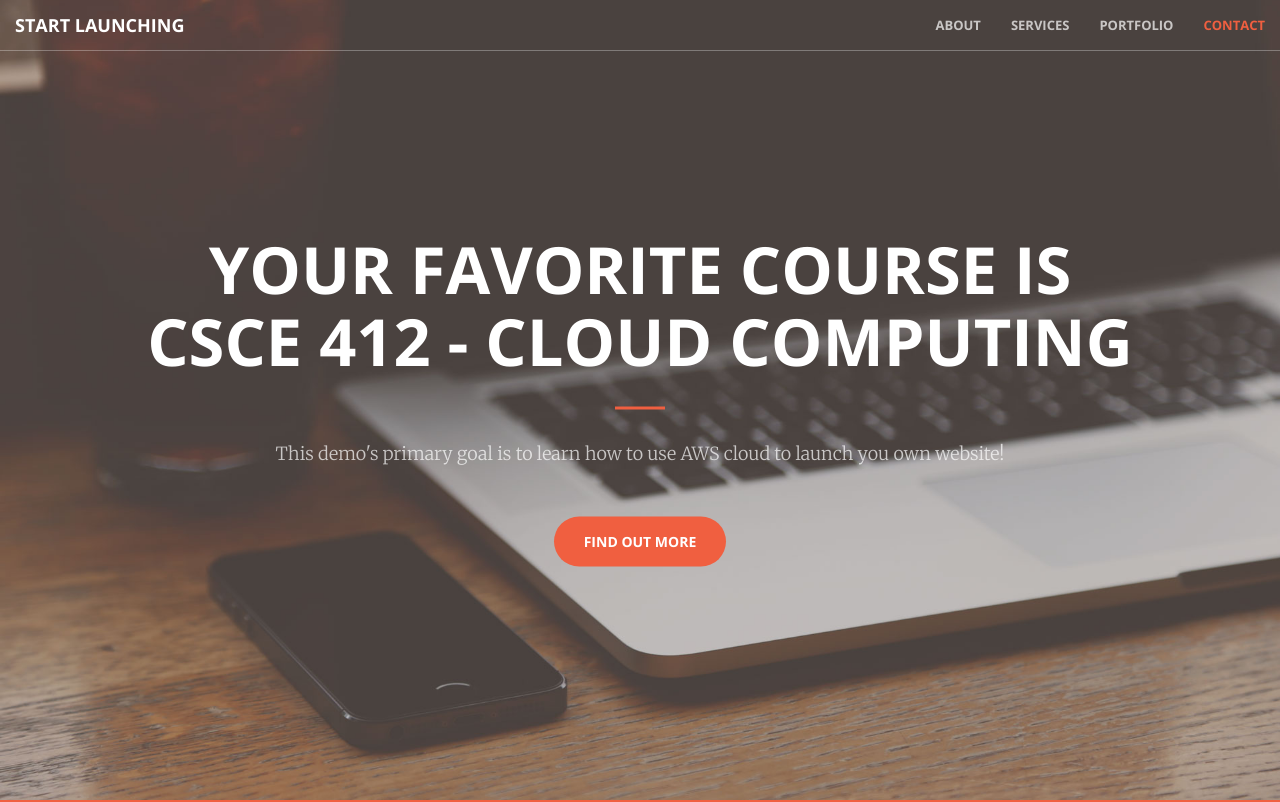
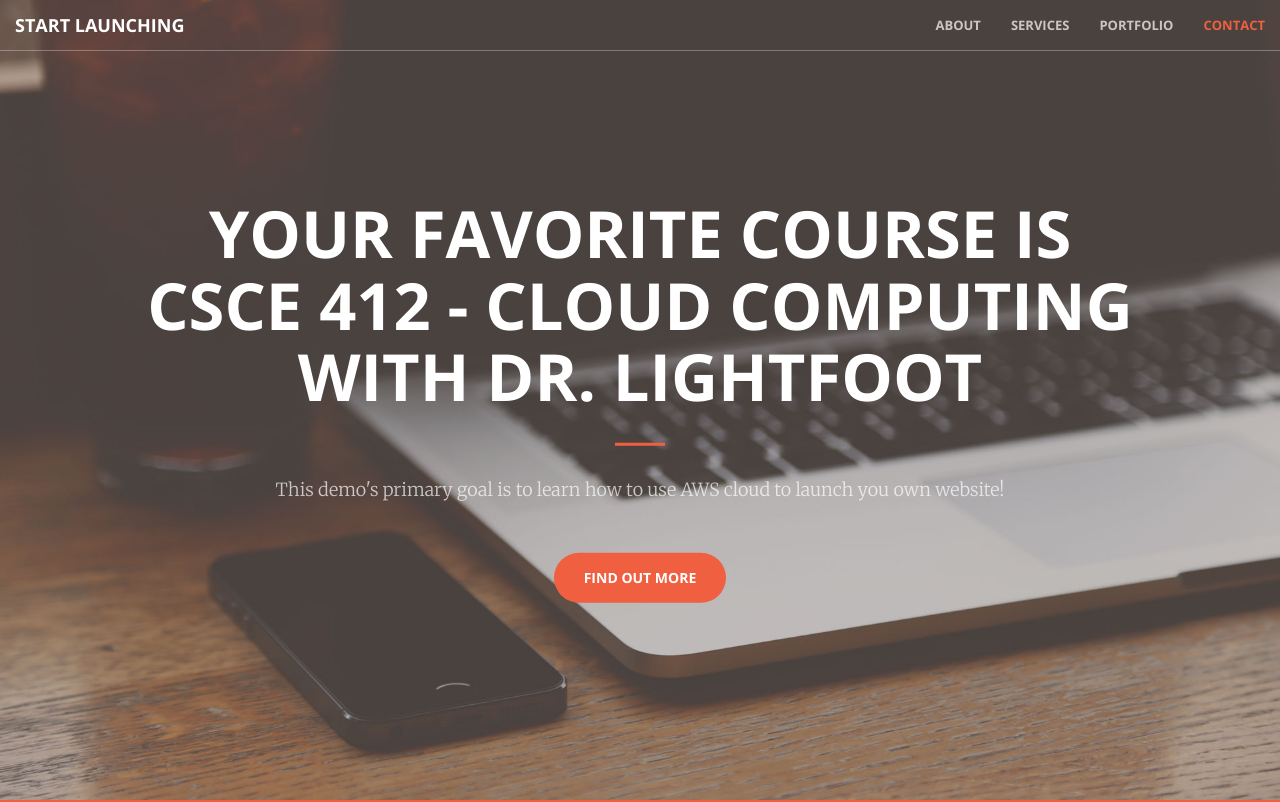
Before and after one commit to Linbeau22/csce412blin, a plain HTML site: page index.html in a window 1280 px wide. Shown: the top 802 px of the page. Drawn offline with nearby package versions, Linux system fonts and the light colour scheme.

Commit message:
added with Dr. Lightfoot

```diff
--- a/index.html
+++ b/index.html
@@ -74,7 +74,7 @@
     <header>
         <div class="header-content">
             <div class="header-content-inner">
-                <h1>Your Favorite Course is CSCE 412 - Cloud Computing</h1>
+                <h1>Your Favorite Course is CSCE 412 - Cloud Computing with Dr. Lightfoot</h1>
                 <hr>
                 <p>This demo's primary goal is to learn how to use AWS cloud to launch you own website!</p>
                 <a href="#about" class="btn btn-primary btn-xl page-scroll">Find Out More</a>
```
